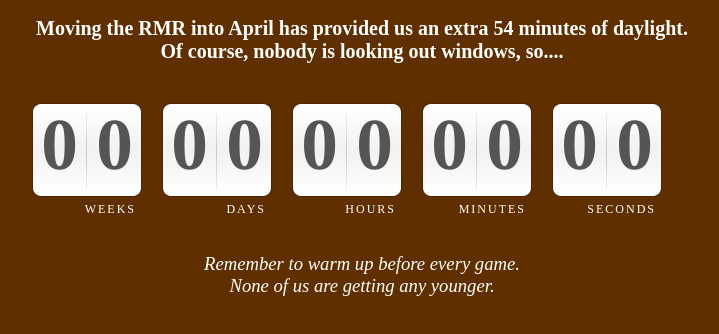
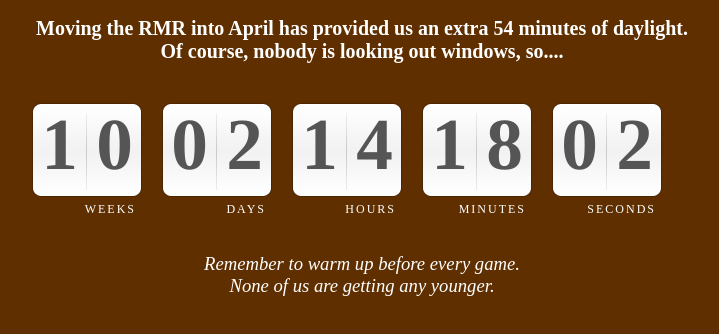
Before and after one commit to jpratt-mru/rmr-countdown, a plain HTML site: page index.htm in a window 1280 px wide. Shown: the part 210-544 px from the top of the page, without its empty margins (278-997 px from the left). Drawn offline with Linux system fonts and the light colour scheme.

Commit message:
Add end time.

```diff
--- a/index.htm
+++ b/index.htm
@@ -64,9 +64,9 @@
         jQuery(document).ready(function () {
           $("#countdown_dashboard").countDown({
             targetDate: {
-              day: 3,
-              month: 4,
-              year: 2025,
+              day: 26,
+              month: 3,
+              year: 2026,
               hour: 13,
               min: 0,
               sec: 0,
```
